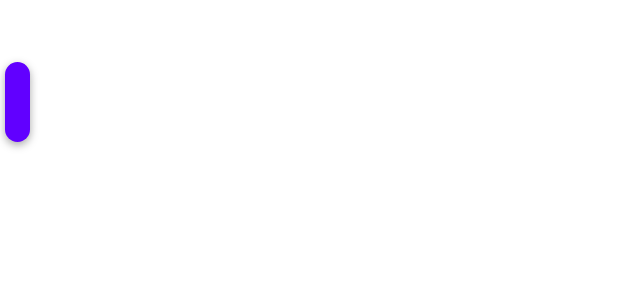
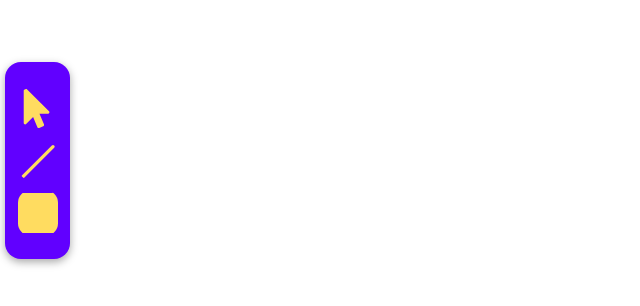
Before and after one commit to eakarr/draWMe-reactjs, a React (Create React App) app: page / in a window 1280 px wide. Shown: the part 338-644 px from the top of the page, without its empty margins (0-640 px from the left). Built offline with nearby package versions, Linux system fonts and the light colour scheme.

Commit message:
Hover effect added to the icons

```diff
--- a/src/components/StyleButtons.scss
+++ b/src/components/StyleButtons.scss
@@ -1,16 +1,23 @@
-.radio-container {
-  padding: 1rem;
+.icon-container {
   display: flex;
   align-items: center;
-  input {
-      size: 2rem;
-      height: 1rem;
-      width: 1rem;
-      background-color: #eee;
-  }
-
-  label{
-      font-size: 1.2rem;
-      font-family: Arial, Helvetica, sans-serif;
+  width: 2.5rem;
+  height: 2.5rem;
+  margin: 0.8rem 0;
+  img {
+    border-radius: 0.8rem;
+    width: 100%;
+    &:hover {
+      transition: all 400ms ease;
+      background: rgb(236, 135, 135);
+    }
+    &:focus{
+      transition: all 400ms ease;
+      background: rgb(236, 135, 135);
+    }
+    &.active {
+      transition: all 400ms ease;
+      background: rgb(236, 135, 135);
+    }
   }
 }
```
